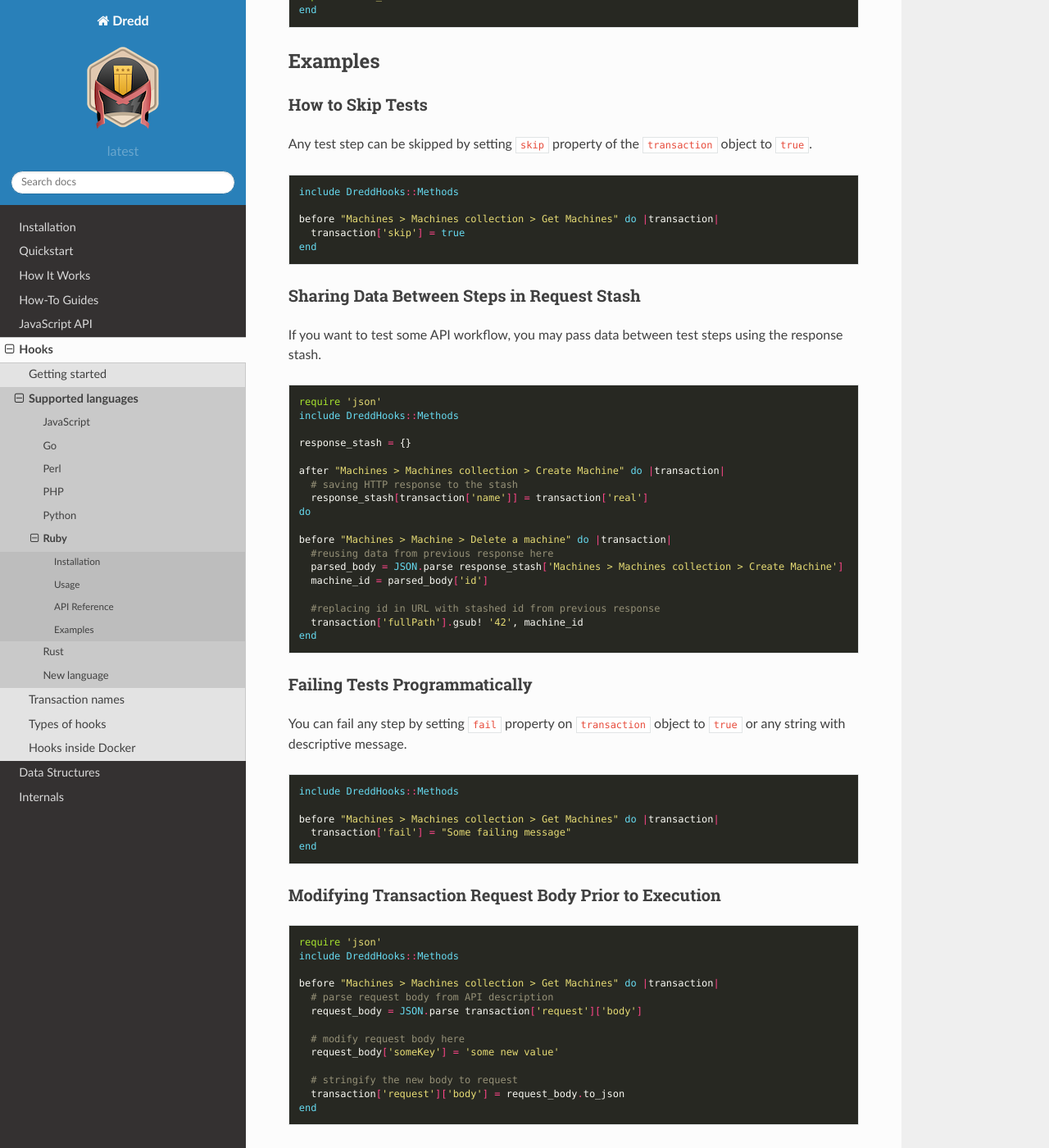
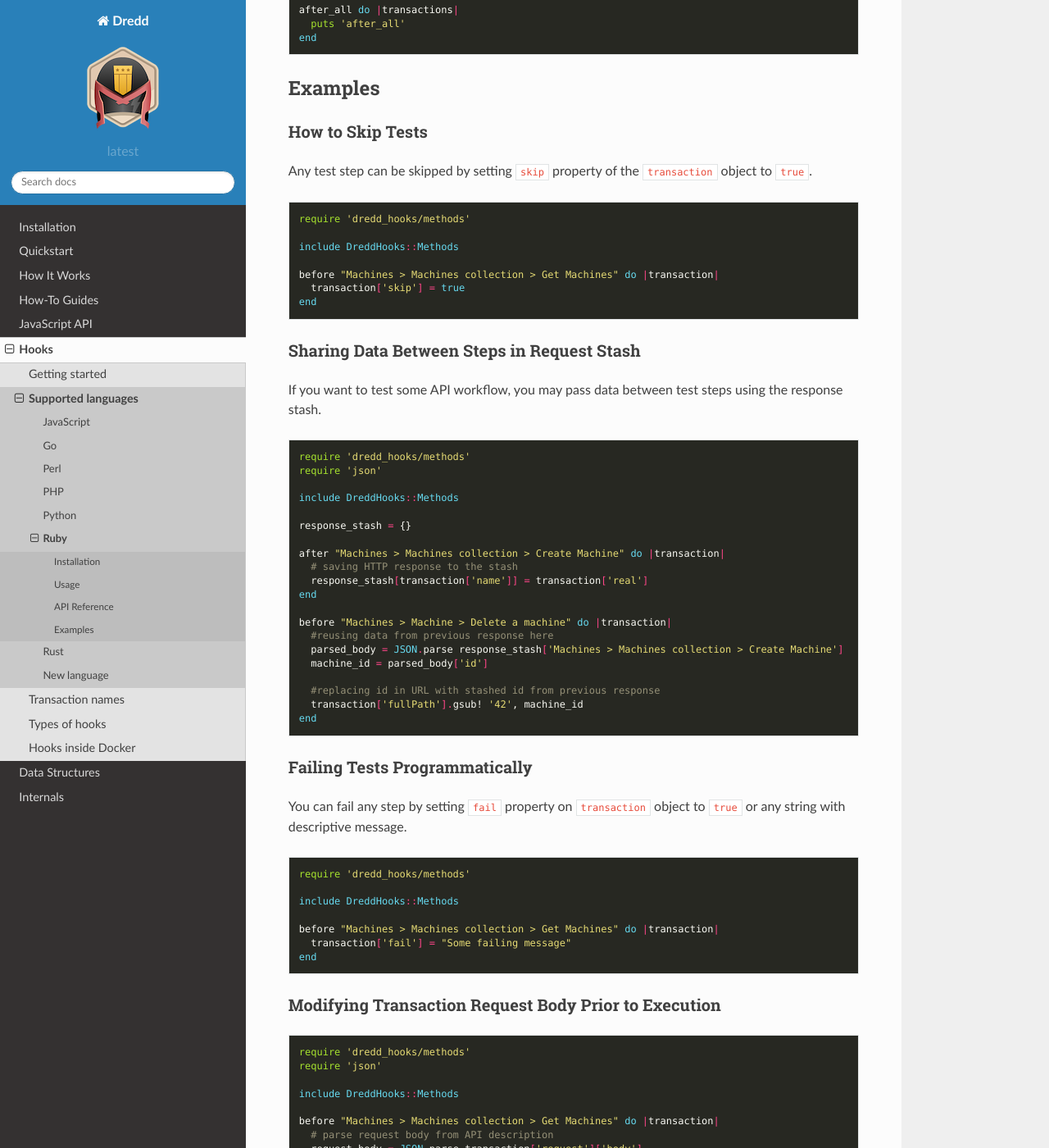
Before and after one commit to apiaryio/dredd, a Sphinx documentation site: the page built from docs/hooks/ruby.rst, in a window 1280 px wide and 1400 px high, scrolled down 1715 px. Shown: the whole window at 82% size. Built offline with Sphinx 7.4.7 and the Read the Docs theme 2.0.0, drawn with Linux system fonts in a browser that asks for light colours; pages that are not in the unit, such as notebooks, are missing from menus; some of the changed text lies outside the part shown.

Commit message:
Update ruby.rst
Fix compilation error (`do` -> `end`) and missing `require`-statement

```diff
--- a/docs/hooks/ruby.rst
+++ b/docs/hooks/ruby.rst
@@ -53,6 +53,8 @@
 
 .. code-block:: ruby
 
+   require 'dredd_hooks/methods'
+
    include DreddHooks::Methods
 
    before_all do |transactions|
@@ -97,6 +99,8 @@
 
 .. code-block:: ruby
 
+   require 'dredd_hooks/methods'
+
    include DreddHooks::Methods
 
    before "Machines > Machines collection > Get Machines" do |transaction|
@@ -110,7 +114,9 @@
 
 .. code-block:: ruby
 
+   require 'dredd_hooks/methods'
    require 'json'
+
    include DreddHooks::Methods
 
    response_stash = {}
@@ -118,7 +124,7 @@
    after "Machines > Machines collection > Create Machine" do |transaction|
      # saving HTTP response to the stash
      response_stash[transaction['name']] = transaction['real']
-   do
+   end
 
    before "Machines > Machine > Delete a machine" do |transaction|
      #reusing data from previous response here
@@ -136,6 +142,8 @@
 
 .. code-block:: ruby
 
+   require 'dredd_hooks/methods'
+
    include DreddHooks::Methods
 
    before "Machines > Machines collection > Get Machines" do |transaction|
@@ -147,7 +155,9 @@
 
 .. code-block:: ruby
 
+   require 'dredd_hooks/methods'
    require 'json'
+
    include DreddHooks::Methods
 
    before "Machines > Machines collection > Get Machines" do |transaction|
@@ -165,6 +175,8 @@
 ~~~~~~~~~~~~~~~~~~~~~~~~~~~~~~~~~~~~~~~~~~~~~~~~~~~~~~~
 
 .. code-block:: ruby
+
+   require 'dredd_hooks/methods'
 
    include DreddHooks::Methods
 
@@ -185,7 +197,9 @@
 
 .. code-block:: ruby
 
+   require 'dredd_hooks/methods'
    require 'json'
+
    include DreddHooks::Methods
 
    stash = {}
@@ -208,6 +222,8 @@
 
 .. code-block:: ruby
 
+   require 'dredd_hooks/methods'
+
    include DreddHooks::Methods
 
    before_each do |transaction|
```
